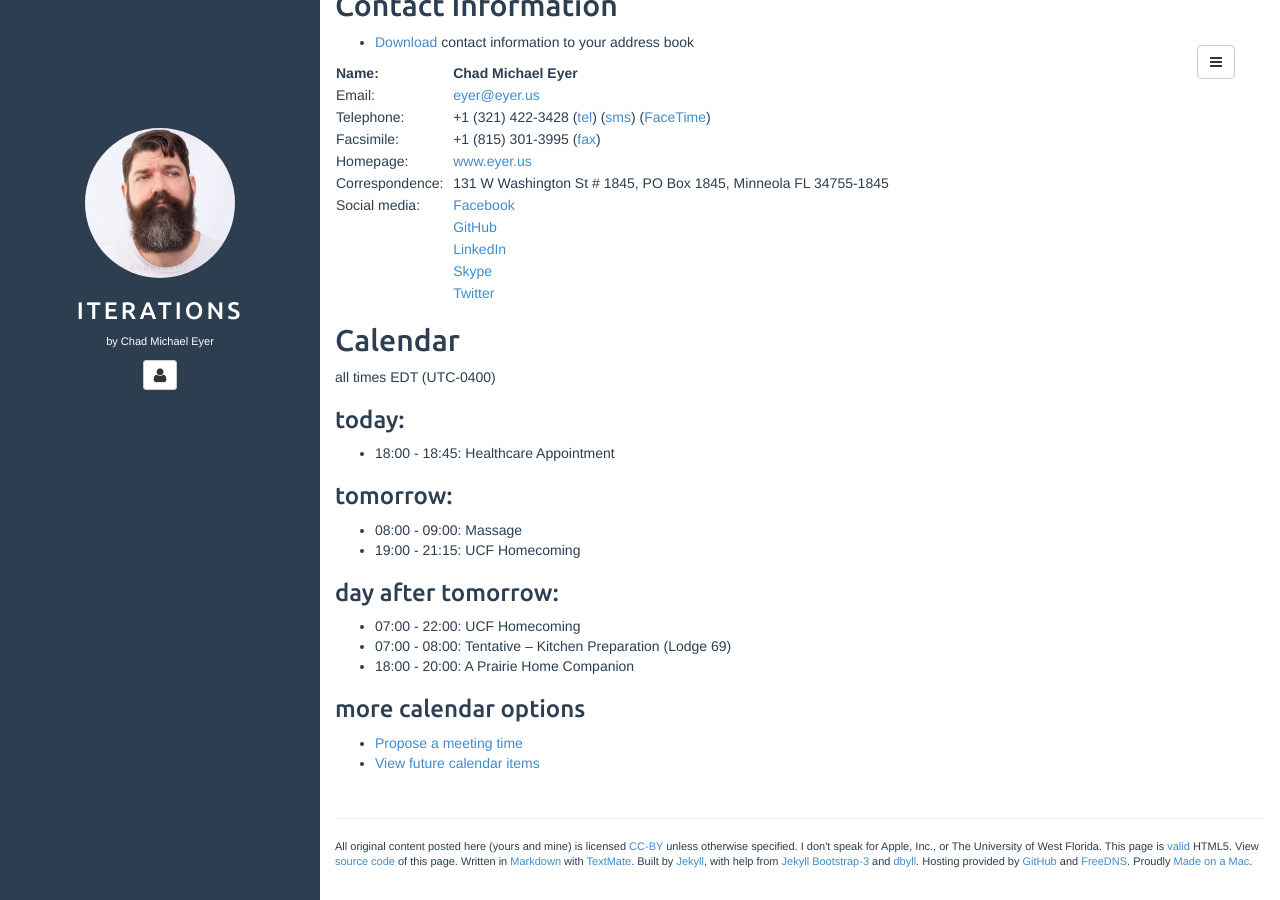
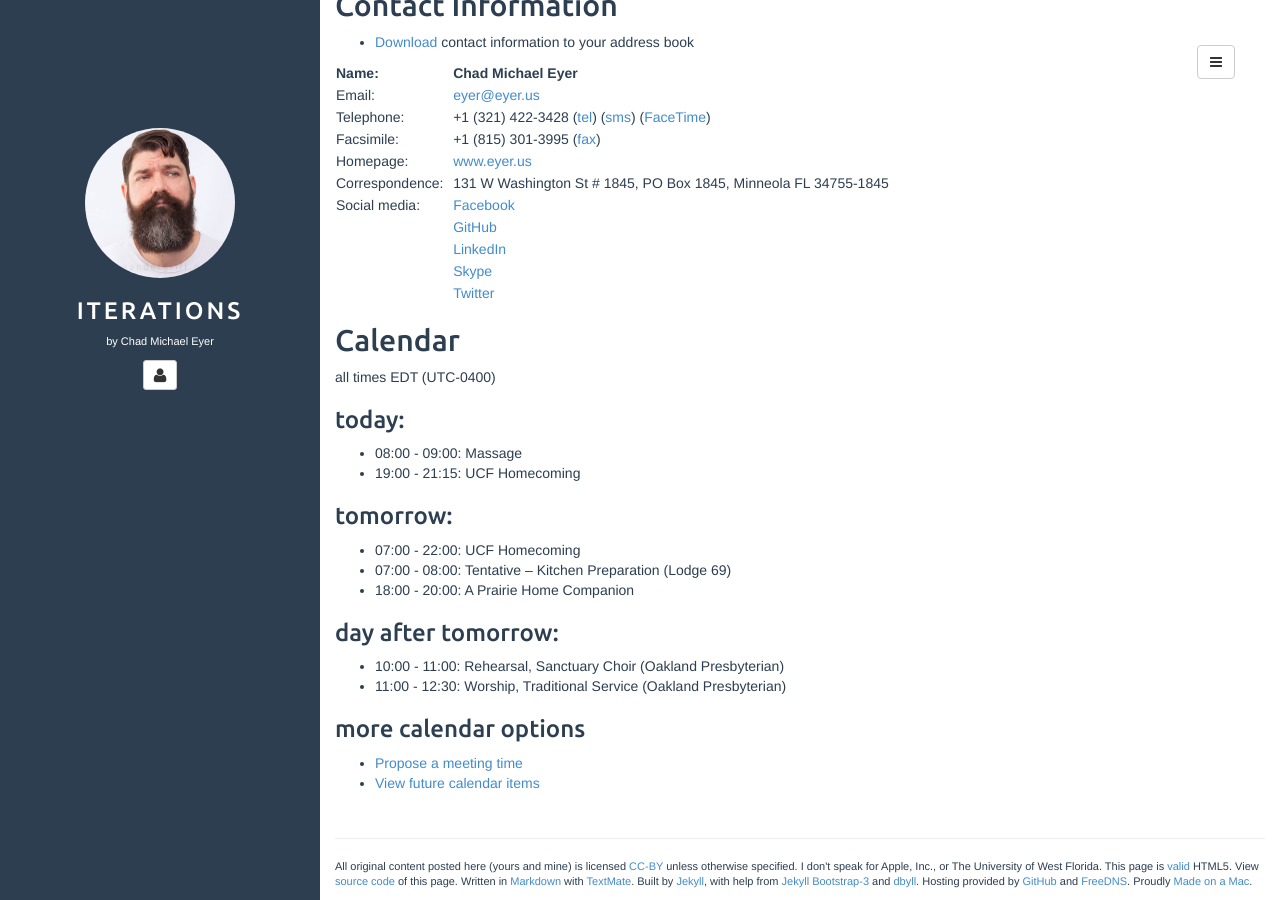
Before and after one commit to chadmichaeleyer/chadmichaeleyer.github.io, a Jekyll site: the page built from about.md, in a window 1280 px wide and 900 px high, scrolled down 1110 px. Built offline with Jekyll 4.4.1, drawn with Linux system fonts in a browser that asks for light colours.

Commit message:
calendar update

```diff
--- a/calendar.markdown
+++ b/calendar.markdown
@@ -2,15 +2,16 @@ all times EDT (UTC-0400)
 
 ### today:
 
-* 18:00 - 18:45: Healthcare Appointment
-
-### tomorrow:
-
 * 08:00 - 09:00: Massage
 * 19:00 - 21:15: UCF Homecoming
 
-### day after tomorrow:
+### tomorrow:
 
 * 07:00 - 22:00: UCF Homecoming
 * 07:00 - 08:00: Tentative – Kitchen Preparation (Lodge 69)
 * 18:00 - 20:00: A Prairie Home Companion
+
+### day after tomorrow:
+
+* 10:00 - 11:00: Rehearsal, Sanctuary Choir (Oakland Presbyterian)
+* 11:00 - 12:30: Worship, Traditional Service (Oakland Presbyterian)
```
Also changed, not shown: calendar-year.markdown (+4 -4 lines).
